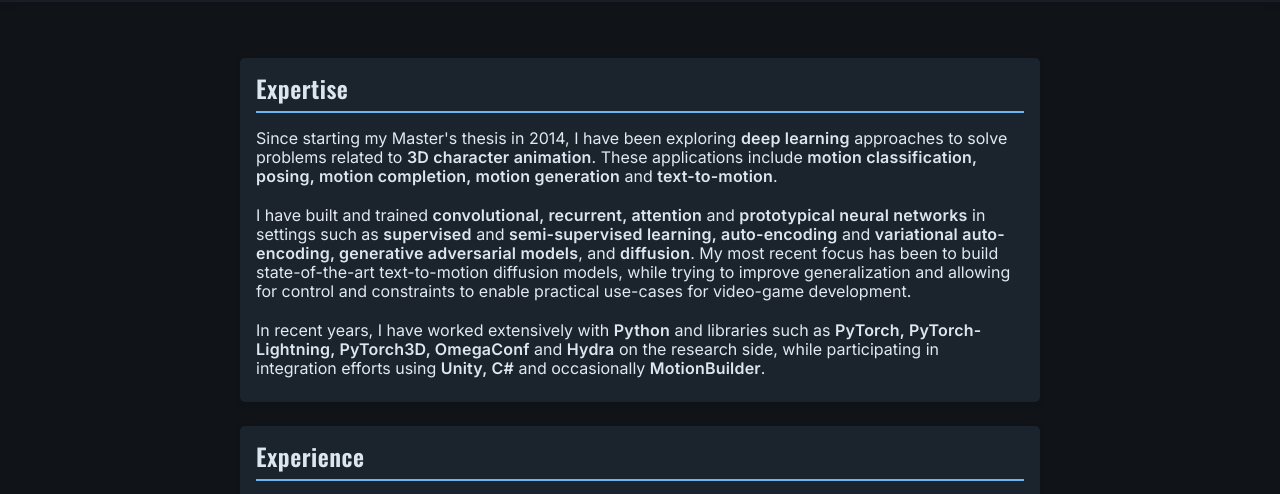
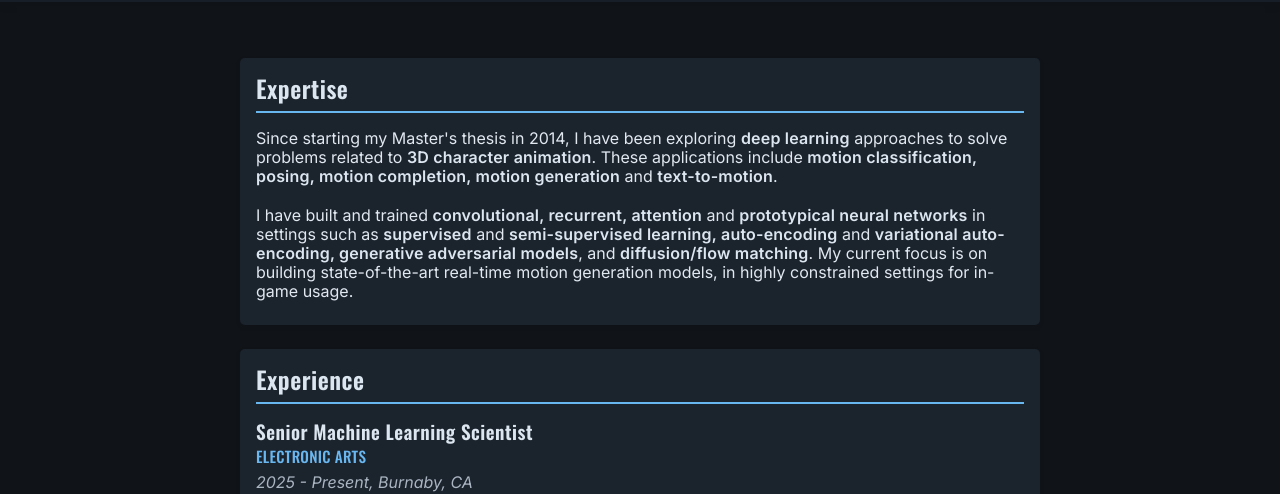
Before and after one commit to XefPatterson/xefpatterson.github.io, a plain HTML site: page index.html in a window 1280 px wide. Shown: the part 286-780 px from the top of the page. Drawn offline with nearby package versions, Linux system fonts and the light colour scheme.

Commit message:
updated intro

```diff
--- a/index.html
+++ b/index.html
@@ -75,7 +75,7 @@
     <div class="container">
 		<section id="expertise">
             <h2>Expertise</h2>
-            <p class="expertise-content">Since starting my Master's thesis in 2014, I have been exploring *deep learning* approaches to solve problems related to *3D character animation*. These applications include *motion classification, posing, motion completion, motion generation* and *text-to-motion*.<br><br>I have built and trained *convolutional, recurrent, attention* and *prototypical neural networks* in settings such as *supervised* and *semi-supervised learning, auto-encoding* and *variational auto-encoding, generative adversarial models*, and *diffusion*. My most recent focus has been to build state-of-the-art text-to-motion diffusion models, while trying to improve generalization and allowing for control and constraints to enable practical use-cases for video-game development.<br><br>In recent years, I have worked extensively with *Python* and libraries such as *PyTorch, PyTorch-Lightning, PyTorch3D, OmegaConf* and *Hydra* on the research side, while participating in integration efforts using *Unity, C#* and occasionally *MotionBuilder*.</p>
+            <p class="expertise-content">Since starting my Master's thesis in 2014, I have been exploring *deep learning* approaches to solve problems related to *3D character animation*. These applications include *motion classification, posing, motion completion, motion generation* and *text-to-motion*.<br><br>I have built and trained *convolutional, recurrent, attention* and *prototypical neural networks* in settings such as *supervised* and *semi-supervised learning, auto-encoding* and *variational auto-encoding, generative adversarial models*, and *diffusion/flow matching*. My current focus is on building state-of-the-art real-time motion generation models, in highly constrained settings for in-game usage.<br></p>
         </section>
 
         <section id="experience">
```
